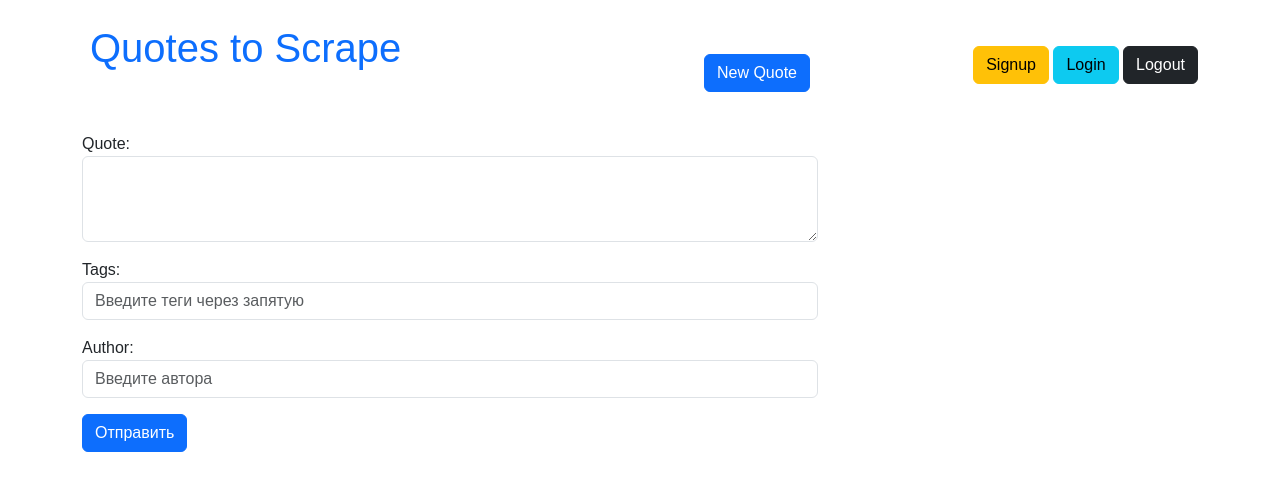
After one commit to SergiyBagmet/Quotes_django, a Django app: page /new_quote/ in a window 1280 px wide. The commit adds this page. Shown: the top 491 px of the page. Run offline with Django 4.2, Linux system fonts and the light colour scheme.

Commit message:
save form quote

```diff
--- /dev/null
+++ b/site_quotes/quotes/form.py
@@ -0,0 +1,30 @@
+from django import forms
+
+from .models import Quote
+
+
+class QuoteForm(forms.Form):
+    quote = forms.CharField(widget=forms.Textarea(
+        attrs={
+            'id': 'quoteInput',
+            'class': 'form-control',
+            'rows': '3'
+            }
+        )
+    )
+    tags = forms.CharField(widget=forms.TextInput(
+        attrs={
+            'id': 'tagsInput',
+            'class': 'form-control',
+            'placeholder': 'Введите теги через запятую'
+            }
+        )
+    )
+    author = forms.CharField(widget=forms.TextInput(
+        attrs={
+            'id': 'authorInput',
+            'class': 'form-control',
+            'placeholder': 'Введите автора'
+            }
+        )
+    )
--- /dev/null
+++ b/site_quotes/quotes/templates/quotes/new_quote.html
@@ -0,0 +1,21 @@
+{% extends 'site_quotes/base.html' %}
+
+
+{% block content %}
+    <form method="post">
+        {% csrf_token %}
+        <div class="mb-3">
+            {{ form.quote.label_tag }}
+            {{ form.quote.as_widget }}
+        </div>
+        <div class="mb-3">
+            {{ form.tags.label_tag }}
+            {{ form.tags.as_widget }}
+        </div>
+        <div class="mb-3">
+            {{ form.author.label_tag }}
+            {{ form.author.as_widget }}
+        </div>
+        <button type="submit" class="btn btn-primary">Отправить</button>
+    </form>
+{% endblock %}
--- a/site_quotes/quotes/urls.py
+++ b/site_quotes/quotes/urls.py
@@ -7,4 +7,5 @@ app_name = 'quotes'
 urlpatterns = [
     path('', views.main, name='root'),
     path('author/<int:author_id>/', views.author_info, name='author_info'),
+    path('new_quote/', views.new_quote, name='new_quote'),
 ]
--- a/site_quotes/quotes/views.py
+++ b/site_quotes/quotes/views.py
@@ -1,9 +1,8 @@
-from urllib.request import Request
+from django.core.paginator import Paginator
+from django.shortcuts import render, redirect
 
-from django.core.paginator import Paginator
-from django.shortcuts import render
-
-from .models import Quote, Author
+from .form import QuoteForm
+from .models import Quote, Author, Tag
 
 
 # Create your views here.
@@ -21,3 +20,31 @@ def main(request):
 def author_info(request, author_id):
     author = Author.objects.get(id=author_id)
     return render(request, 'quotes/author.html', {'author': author})
+
+
+def new_quote(request):
+    if request.method == 'POST':
+        form = QuoteForm(request.POST)
+        if form.is_valid():
+            quote_text = form.cleaned_data['quote']
+            # Extract and split the tags from the form data
+            tags_name = form.cleaned_data['tags'].split(',')
+
+            # Get or create the author from the form data
+            author_name = form.cleaned_data['author']
+            author, _ = Author.objects.get_or_create(fullname=author_name)
+
+            # Create a new quote and associate it with the author
+            quote = Quote(quote=quote_text, author=author)
+            quote.save()
+
+            # Set the tags for the new quote
+            for tag_name in tags_name:
+                tag, _ = Tag.objects.get_or_create(name=tag_name)
+                quote.tags.add(tag)
+
+            # Redirect the user to the home page
+            return redirect('/')
+    else:
+        form = QuoteForm()
+    return render(request, 'quotes/new_quote.html', {'form': form})
--- a/site_quotes/site_quotes/templates/site_quotes/base.html
+++ b/site_quotes/site_quotes/templates/site_quotes/base.html
@@ -20,7 +20,7 @@
                         <a href="/" style="text-decoration: none">Quotes to Scrape</a>
                     </h1>
                     <p class="ms-auto p-2">
-                        <a href="/new_quote" class="btn btn-primary">New Quote</a>
+                        <a href="{% url 'quotes:new_quote' %}" class="btn btn-primary">New Quote</a>
                     </p>
                 </div>
                 {% block content %}
```
